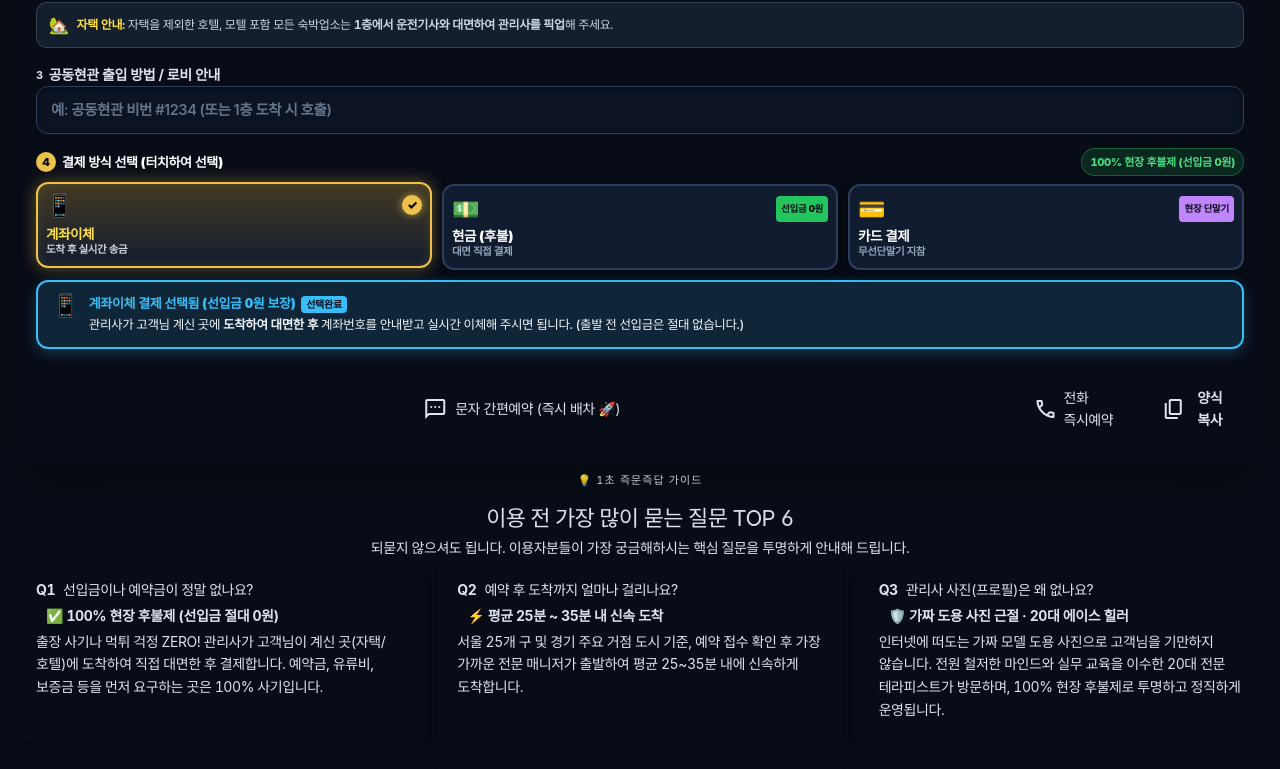
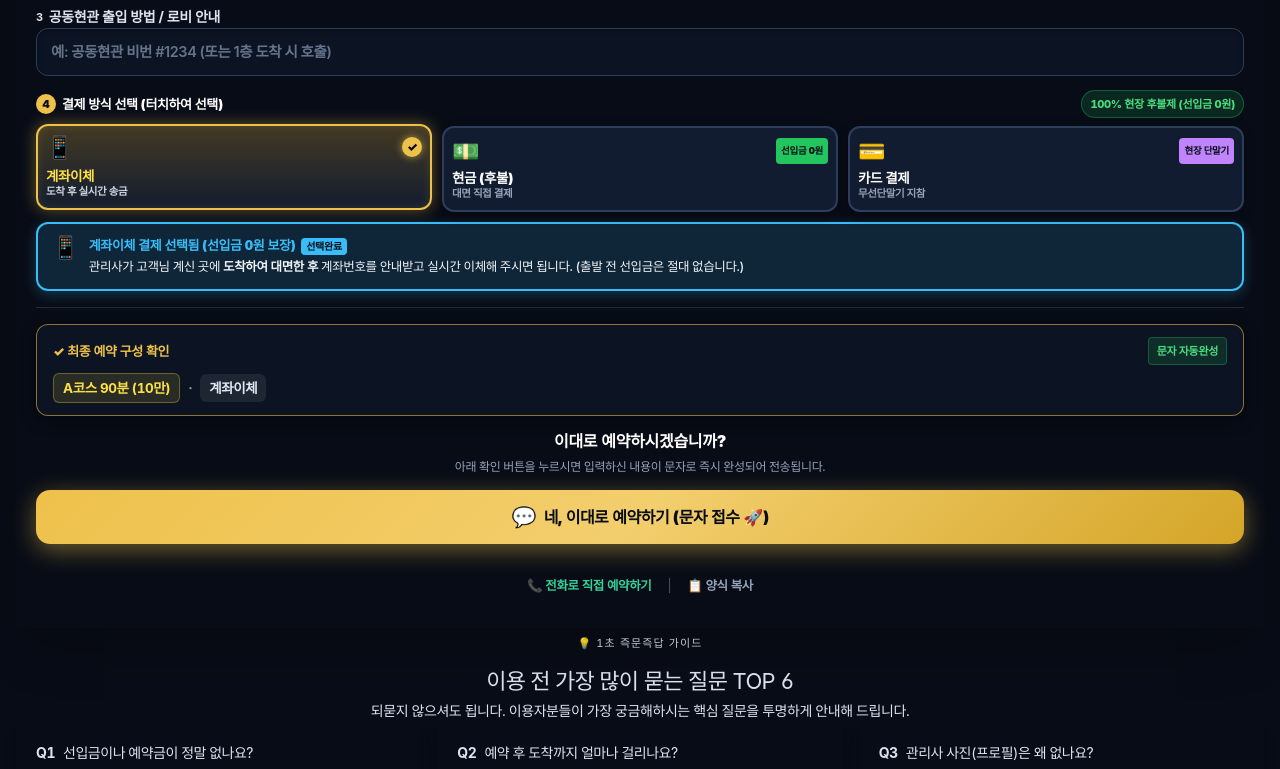
Before and after one commit to yjh01270404-glitch/abam-kr, a Next.js app: page / in a window 1280 px wide. Shown: the part 3032-3801 px from the top of the page. Built offline with nearby package versions, Linux system fonts and the light colour scheme; a web font is replaced by a local one.

Commit message:
feat: add bottom confirmation card and '이대로 예약하시겠습니까?' action flow

```diff
--- a/src/components/AbamLanding.tsx
+++ b/src/components/AbamLanding.tsx
@@ -1134,31 +1134,7 @@ export default function AbamLanding({ c, areaLinks }: { c: LandingContent; areaL
                       </div>
                     </div>
 
-                    {/* 실시간 선택 즉각 반영 스트립 (터치 즉시 반응 피드백) */}
-                    <div style={{
-                      marginTop: '10px',
-                      padding: '10px 14px',
-                      backgroundColor: '#0c1322',
-                      border: '1.5px solid rgba(238, 193, 75, 0.45)',
-                      borderRadius: '10px',
-                      display: 'flex',
-                      alignItems: 'center',
-                      justifyContent: 'space-between',
-                      fontSize: '12.5px',
-                      color: '#e2e8f0',
-                      boxShadow: '0 2px 10px rgba(0, 0, 0, 0.35)',
-                      transition: 'all 0.2s ease',
-                    }}>
-                      <div style={{ display: 'flex', alignItems: 'center', gap: '8px', overflow: 'hidden' }}>
-                        <span style={{ color: '#EEC14B', fontWeight: 900, flexShrink: 0 }}>✓ 예약 구성:</span>
-                        <span style={{ color: '#ffffff', fontWeight: 800, whiteSpace: 'nowrap', overflow: 'hidden', textOverflow: 'ellipsis' }}>
-                          {quickCourse} · {finalQuickPay}
-                        </span>
-                      </div>
-                      <span style={{ color: '#4ade80', fontSize: '11px', fontWeight: 900, flexShrink: 0, backgroundColor: 'rgba(34, 197, 94, 0.15)', padding: '2px 7px', borderRadius: '4px' }}>
-                        문자 자동완성
-                      </span>
-                    </div>
+
                   </div>
 
                   {/* Step 2: Address Input */}
@@ -1551,30 +1527,126 @@ export default function AbamLanding({ c, areaLinks }: { c: LandingContent; areaL
                     )}
                   </div>
 
-                  {/* Action Buttons */}
-                  <div className="pt-2 flex flex-col sm:flex-row items-center gap-2.5">
+                  {/* 최종 예약 확인 & 문자 예약 전환 섹션 */}
+                  <div style={{ marginTop: '16px', paddingTop: '16px', borderTop: '1px solid rgba(255, 255, 255, 0.12)' }}>
+
+                    {/* 1. 예약 구성 확인 카드 (이용자 선택 내용 직접 확인) */}
+                    <div style={{
+                      padding: '12px 16px',
+                      backgroundColor: '#0c1322',
+                      border: '1.5px solid rgba(238, 193, 75, 0.55)',
+                      borderRadius: '12px',
+                      boxShadow: '0 4px 16px rgba(0, 0, 0, 0.45)',
+                      marginBottom: '14px',
+                    }}>
+                      <div style={{ display: 'flex', alignItems: 'center', justifyContent: 'space-between', marginBottom: '8px' }}>
+                        <span style={{ color: '#EEC14B', fontWeight: 900, fontSize: '13px', display: 'flex', alignItems: 'center', gap: '6px' }}>
+                          <span>✓ 최종 예약 구성 확인</span>
+                        </span>
+                        <span style={{ color: '#4ade80', fontSize: '11px', fontWeight: 900, backgroundColor: 'rgba(34, 197, 94, 0.15)', padding: '2px 8px', borderRadius: '4px', border: '1px solid rgba(34, 197, 94, 0.3)' }}>
+                          문자 자동완성
+                        </span>
+                      </div>
+
+                      <div style={{ display: 'flex', flexWrap: 'wrap', gap: '8px', alignItems: 'center', color: '#ffffff', fontSize: '13.5px', fontWeight: 700 }}>
+                        <span style={{ color: '#FDE047', backgroundColor: 'rgba(253, 224, 71, 0.12)', padding: '3px 9px', borderRadius: '6px', border: '1px solid rgba(253, 224, 71, 0.3)' }}>
+                          {quickCourse}
+                        </span>
+                        <span style={{ color: '#94a3b8' }}>·</span>
+                        <span style={{ color: '#e2e8f0', backgroundColor: 'rgba(255, 255, 255, 0.08)', padding: '3px 9px', borderRadius: '6px' }}>
+                          {finalQuickPay}
+                        </span>
+                        {quickAddr && (
+                          <>
+                            <span style={{ color: '#94a3b8' }}>·</span>
+                            <span style={{ color: '#38bdf8', backgroundColor: 'rgba(56, 189, 248, 0.1)', padding: '3px 9px', borderRadius: '6px', fontSize: '12.5px', maxWidth: '240px', whiteSpace: 'nowrap', overflow: 'hidden', textOverflow: 'ellipsis' }}>
+                              📍 {quickAddr}
+                            </span>
+                          </>
+                        )}
+                      </div>
+                    </div>
+
+                    {/* 2. "이대로 예약하시겠습니까?" 문구 */}
+                    <div style={{ textAlign: 'center', marginBottom: '12px' }}>
+                      <p style={{ color: '#ffffff', fontSize: '16px', fontWeight: 900, margin: '0 0 4px 0', letterSpacing: '-0.3px' }}>
+                        이대로 예약하시겠습니까?
+                      </p>
+                      <p style={{ color: '#94a3b8', fontSize: '12px', margin: 0 }}>
+                        아래 확인 버튼을 누르시면 입력하신 내용이 문자로 즉시 완성되어 전송됩니다.
+                      </p>
+                    </div>
+
+                    {/* 3. 명확한 대형 확인 버튼 (문자 예약 전환) */}
                     <button
                       type="submit"
-                      className="w-full sm:flex-1 py-3.5 px-5 rounded-xl bg-gradient-to-r from-[#EEC14B] via-[#F3CE6D] to-[#D4A528] hover:brightness-110 text-[#080C16] font-black text-[15px] flex items-center justify-center gap-2 shadow-[0_4px_20px_rgba(238,193,75,0.45)] transition-all cursor-pointer active:scale-95"
+                      style={{
+                        width: '100%',
+                        padding: '16px 20px',
+                        borderRadius: '14px',
+                        background: 'linear-gradient(135deg, #EEC14B 0%, #F3CE6D 50%, #D4A528 100%)',
+                        color: '#080C16',
+                        fontWeight: 900,
+                        fontSize: '16px',
+                        border: 'none',
+                        cursor: 'pointer',
+                        display: 'flex',
+                        alignItems: 'center',
+                        justifyContent: 'center',
+                        gap: '8px',
+                        boxShadow: '0 6px 24px rgba(238, 193, 75, 0.45)',
+                        transition: 'all 0.2s',
+                        letterSpacing: '-0.3px',
+                      }}
                     >
-                      <span className="material-symbols-outlined text-[20px]">sms</span>
-                      <span>문자 간편예약 (즉시 배차 🚀)</span>
+                      <span style={{ fontSize: '20px' }}>💬</span>
+                      <span>네, 이대로 예약하기 (문자 접수 🚀)</span>
                     </button>
-                    <a
-                      href={`tel:${cleanPhone}`}
-                      className="w-full sm:w-auto py-3.5 px-4 rounded-xl bg-gradient-to-r from-[#10b981] to-[#059669] hover:brightness-110 border border-[#34d399] text-white font-black text-[13.5px] flex items-center justify-center gap-1.5 transition-all shadow-[0_2px_10px_rgba(16,185,129,0.3)] cursor-pointer active:scale-95"
-                    >
-                      <span className="material-symbols-outlined text-[17px]">call</span>
-                      <span>전화 즉시예약</span>
-                    </a>
-                    <button
-                      type="button"
-                      onClick={copyQuickSlip}
-                      className="w-full sm:w-auto py-3.5 px-4 rounded-xl bg-[#1e293b] hover:bg-[#334155] border border-[#475569] text-[#cbd5e1] font-bold text-[13px] flex items-center justify-center gap-1.5 transition-all cursor-pointer active:scale-95"
-                    >
-                      <span className="material-symbols-outlined text-[17px] text-[#f2ca50]">content_copy</span>
-                      <span>양식 복사</span>
-                    </button>
+
+                    {/* 4. 보조 옵션: 전화 예약 & 양식 복사 */}
+                    <div style={{
+                      display: 'flex',
+                      alignItems: 'center',
+                      justifyContent: 'center',
+                      gap: '16px',
+                      marginTop: '14px',
+                      paddingTop: '6px',
+                      fontSize: '12.5px',
+                      color: '#94a3b8',
+                    }}>
+                      <a
+                        href={`tel:${cleanPhone}`}
+                        style={{
+                          color: '#34d399',
+                          fontWeight: 800,
+                          textDecoration: 'none',
+                          display: 'inline-flex',
+                          alignItems: 'center',
+                          gap: '4px',
+                        }}
+                      >
+                        <span>📞 전화로 직접 예약하기</span>
+                      </a>
+                      <span style={{ color: '#475569' }}>|</span>
+                      <button
+                        type="button"
+                        onClick={copyQuickSlip}
+                        style={{
+                          background: 'none',
+                          border: 'none',
+                          color: '#94a3b8',
+                          fontWeight: 600,
+                          fontSize: '12.5px',
+                          cursor: 'pointer',
+                          display: 'inline-flex',
+                          alignItems: 'center',
+                          gap: '4px',
+                          padding: 0,
+                        }}
+                      >
+                        <span>📋 양식 복사</span>
+                      </button>
+                    </div>
                   </div>
                 </form>
 
```
